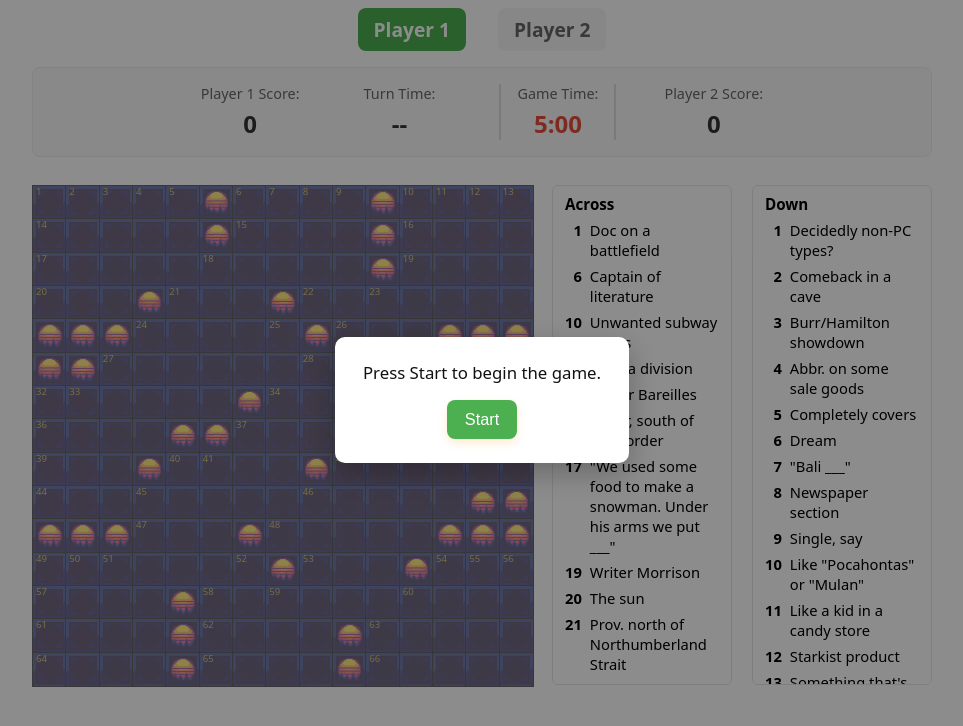
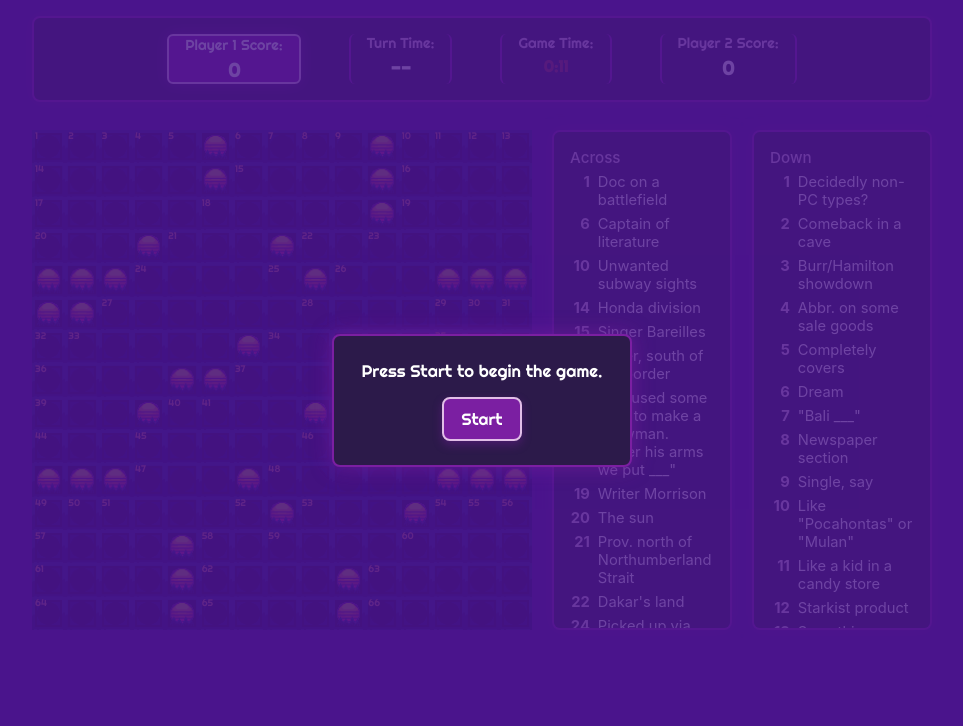
Before and after one commit to JosephSardo/HackRPI-Fall-2025, a React (Vite) app in the folder crossword/: page / in a window 1280 px wide. Shown: the top 726 px of the page, without its empty margins (158-1121 px from the left). Built offline with nearby package versions, Linux system fonts and the light colour scheme.

Commit message:
Updated UI

```diff
--- a/crossword/src/App.css
+++ b/crossword/src/App.css
@@ -1,7 +1,15 @@
+@import url('https://fonts.googleapis.com/css2?family=Orbitron:wght@400;700;900&family=Bungee&family=Press+Start+2P&family=Righteous&display=swap');
+
+body {
+  background-color: #4a148c;
+  margin: 0;
+  padding: 0;
+}
+
 .app {
   max-width: 900px;
   margin: 0 auto;
-  font-family: system-ui, -apple-system, BlinkMacSystemFont, 'Segoe UI', Roboto, Helvetica, Arial, sans-serif;
+  font-family: -apple-system, BlinkMacSystemFont, 'Segoe UI', Roboto, sans-serif;
 }
 
 .app h1 {
@@ -10,10 +18,7 @@
 }
 
 .player-headers {
-  display: flex;
-  justify-content: center;
-  gap: 2rem;
-  margin-bottom: 1rem;
+  display: none;
 }
 
 .player-header {
@@ -41,9 +46,10 @@
   gap: 3rem;
   margin: 1rem 0;
   padding: 1rem;
-  background: #f8f9fa;
+  background: #2c1a4a;
   border-radius: 8px;
-  border: 1px solid #e9ecef;
+  border: 2px solid #7b1fa2;
+  box-shadow: 0 0 15px rgba(123, 31, 162, 0.4);
 }
 
 .score-display {
@@ -51,29 +57,52 @@
   flex-direction: column;
   align-items: center;
   gap: 0.25rem;
+  border-left: 2px solid #7b1fa2;
+  border-right: 2px solid #7b1fa2;
+  padding-left: 1rem;
+  padding-right: 1rem;
+  border-radius: 6px;
+  transition: all 0.3s ease;
+}
+
+.score-display.active {
+  background: #7b1fa2;
+  box-shadow: 0 0 15px rgba(123, 31, 162, 0.6);
+  border: 2px solid #e1bee7;
+}
+
+.score-display.active .score-label {
+  color: #ffffff;
+}
+
+.score-display.active .score-value {
+  color: #ffffff;
 }
 
 .score-label {
   font-size: 0.9rem;
-  color: #666;
+  color: #e1bee7;
   font-weight: 500;
+  font-family: 'Righteous', sans-serif;
 }
 
 .score-value {
-  font-size: 1.5rem;
+  font-size: 1.2rem;
   font-weight: bold;
-  color: #333;
-}
-
-.timer-display {
-  border-left: 2px solid #ddd;
-  border-right: 2px solid #ddd;
-  padding-left: 1rem;
-  padding-right: 1rem;
+  color: #ffffff;
+  font-family: 'Righteous', sans-serif;
 }
 
 .timer-value {
+  color: #ffffff;
+  font-family: 'Righteous', sans-serif;
+  font-size: 1rem;
+}
+
+.timer-value.urgent {
   color: #e74c3c;
+  animation: pulse 1s infinite;
+  font-weight: bold;
 }
 
 .turn-timer {
@@ -145,13 +174,15 @@
   background-color: #fff;
   border: none;
   color: #ffe430;
-  border: 1px solid #000;
   display: flex;
   align-items: center;
   justify-content: center;
+  text-align: center;
   font-weight: 600;
-  font-size: 1.5rem;
+  font-size: 1.1rem;
   line-height: 1;
+  flex-direction: column;
+  font-family: 'Righteous', sans-serif;
   overflow: hidden;
   user-select: none;
   cursor: pointer;
@@ -159,62 +190,116 @@
   padding: 0;
   position: relative;
   z-index: 1;
-  transition: background 120ms ease, border-color 120ms ease;
+  transition: all 200ms ease;
   width: 100%;
   height: 100%;
   min-width: 0;
   min-height: 0;
 }
 
+.cell::before {
+  content: '';
+  position: absolute;
+  top: 0;
+  left: 0;
+  right: 0;
+  bottom: 0;
+  z-index: 2;
+  pointer-events: none;
+  opacity: 0;
+  transition: all 200ms ease;
+}
+
 .cell.selected {
   z-index: 20;
-  background-image: url('/images/white_square.png');
-  background-size: cover;
-  background-repeat: no-repeat;
-  background-position: center;
-  background-color: rgba(230, 243, 255, 0.7);
   border-color: #5b9cff;
-  color: #022;
+  color: #ffe430;
+}
+
+.cell.selected::before {
+  background-color: rgba(91, 156, 255, 0.3);
+  opacity: 1;
 }
 
 /* Focused cell shows a yellow highlight to indicate keyboard focus */
 .cell:focus {
-  background-image: url('/images/white_square.png');
-  background-size: cover;
-  background-repeat: no-repeat;
-  background-position: center;
-  background-color: rgba(255, 200, 149, 0.7); /* semi-transparent pale orange */
   border-color: #ff9d3c !important;
-  color: #000;
+  color: #ffe430;
   outline: none;
   z-index: 100; /* much higher to ensure it's above everything */
   position: relative;
 }
 
+.cell:focus::before {
+  background-color: rgba(255, 152, 0, 0.4); /* darker orange */
+  z-index: 1;
+  opacity: 1;
+}
+
 /* If a selected cell also has focus, prefer the focus (orange) styling */
 .cell.selected:focus {
-  background-image: url('images/transluscent_square.png');
-  background-size: cover;
-  background-color: rgba(255, 200, 149, 0.7);
   border-color: #ff9d3c;
-  color: #000;
+  color: #ffe430;
   z-index: 40;
 }
 
+.cell.selected:focus::before {
+  background-color: rgba(255, 152, 0, 0.4);
+  z-index: 2;
+  opacity: 1;
+}
+
 .cell.row-highlight {
-  background-image: url('/images/white_square.png');
-  background-size: cover;
-  background-repeat: no-repeat;
-  background-position: center;
-  background-color: rgba(255, 248, 176, 0.7);
-  border-color: #ffd54f !important;
+  border-color: #7b1fa2 !important;
   z-index: 50;
   position: relative;
 }
 
+.cell.row-highlight::before {
+  background-color: rgba(123, 31, 162, 0.4);
+  z-index: 1;
+  opacity: 1;
+}
+
 .cell.mutable {
-  background-color: rgba(232, 245, 232, 0.7);
   border-color: #4caf50;
+  z-index: 15;
+  position: relative;
+}
+
+.cell.mutable::before {
+  background-color: rgba(46, 125, 50, 0.4);
+  z-index: 1;
+  opacity: 1;
+}
+
+/* Gaming Font Demo Classes - Remove .demo-font-X to see different options */
+.cell.demo-font-orbitron {
+  font-family: 'Orbitron', monospace;
+  font-weight: 700;
+}
+
+.cell.demo-font-bungee {
+  font-family: 'Bungee', cursive;
+}
+
+.cell.demo-font-pixel {
+  font-family: 'Press Start 2P', cursive;
+  font-size: 1.2rem; /* Slightly smaller for pixel font */
+}
+
+.cell.demo-font-righteous {
+  font-family: 'Righteous', cursive;
+}
+
+/* Ensure cell content appears above all overlays */
+.cell {
+  isolation: isolate;
+}
+
+.cell > *:not(.num) {
+  z-index: 2;
+  margin-bottom: 10px;
 }
 
 /* Number badge in top-left of a cell for across/down clue numbering */
@@ -223,10 +308,12 @@
   left: 3px;
   top: 1px;
   font-size: 0.6rem;
-  color: #b8a022;
+  color: #ff9966;
   line-height: 1;
   pointer-events: none;
   font-weight: 500;
+  z-index: 2;
+  font-family: 'Righteous', sans-serif;
 }
 
 .cell.black {
@@ -272,11 +359,12 @@
   height: 500px;
   max-height: 500px;
   overflow: auto;
-  padding: 8px 12px;
-  background: #fff;
-  border: 1px solid #e6e6e6;
-  border-radius: 6px;
+  padding: 1rem;
+  background: #2c1a4a;
+  border: 2px solid #7b1fa2;
+  border-radius: 8px;
   box-sizing: border-box;
+  box-shadow: 0 0 15px rgba(123, 31, 162, 0.4);
 }
 
 .clue-lists {
@@ -288,6 +376,8 @@
 .clue-group h3 {
   margin: 0 0 6px 0;
   font-size: 0.95rem;
+  color: #e1bee7;
+  font-weight: 500;
 }
 
 .clue-group ul,
@@ -304,24 +394,82 @@
   grid-template-columns: auto 1fr;
   gap: 8px;
   align-items: baseline;
+  color: #ffffff;
 }
 
 .clue-group li strong {
   text-align: right;
   min-width: 2ch;
+  color: #e1bee7;
 }
 
 .clue-group li.active-clue {
-  background: #fff8b0;
+  background: #7b1fa2;
   padding: 4px;
   margin: 0 -4px 6px -4px;
   border-radius: 3px;
   font-weight: 500;
+  box-shadow: 0 0 10px rgba(123, 31, 162, 0.4);
 }
 
 @media (max-width: 880px) {
   .board { flex-direction: column; }
   .clues { width: 100%; max-height: 260px; }
+}
+
+/* Confetti Animation */
+.confetti {
+  position: fixed;
+  top: 0;
+  left: 0;
+  width: 100%;
+  height: 100%;
+  pointer-events: none;
+  z-index: 10000;
+}
+
+.confetti-piece {
+  position: absolute;
+  width: calc(12px * var(--size, 1));
+  height: calc(12px * var(--size, 1));
+  background: #e1bee7;
+  border-radius: 3px;
+  animation: confetti-fall linear forwards;
+  top: -50px;
+  will-change: transform, opacity;
+}
+
+.confetti-piece:nth-child(2n) { background: #7b1fa2; }
+.confetti-piece:nth-child(3n) {
+  background: #9c27b0;
+  width: calc(8px * var(--size, 1));
+  height: calc(16px * var(--size, 1));
+}
+.confetti-piece:nth-child(4n) {
+  background: #ba68c8;
+  border-radius: 50%;
+}
+.confetti-piece:nth-child(5n) {
+  background: #ce93d8;
+  width: calc(16px * var(--size, 1));
+  height: calc(8px * var(--size, 1));
+}
+.confetti-piece:nth-child(6n) { background: #f8bbd9; }
+.confetti-piece:nth-child(7n) {
+  background: #e91e63;
+  border-radius: 50%;
+}
+.confetti-piece:nth-child(8n) { background: #ff4081; }
+
+@keyframes confetti-fall {
+  0% {
+    transform: translateY(-50px) translateX(0) rotate(0deg) scale(var(--size, 1));
+    opacity: 1;
+  }
+  100% {
+    transform: translateY(calc(100vh + 50px)) translateX(var(--drift, 0)) rotate(var(--rotation, 360deg)) scale(var(--size, 1));
+    opacity: 0;
+  }
 }
 
 /* Modal shown when players swap */
@@ -331,7 +479,7 @@
   top: 0;
   right: 0;
   bottom: 0;
-  background: rgba(0,0,0,0.45);
+  background: rgba(74, 20, 140, 0.8);
   display: flex;
   align-items: center;
   justify-content: center;
@@ -339,10 +487,11 @@
 }
 
 .modal-box {
-  background: white;
+  background: #2c1a4a;
+  border: 2px solid #7b1fa2;
   padding: 24px 28px;
-  border-radius: 10px;
-  box-shadow: 0 10px 30px rgba(0,0,0,0.25);
+  border-radius: 8px;
+  box-shadow: 0 0 20px rgba(123, 31, 162, 0.6);
   text-align: center;
   max-width: 90%;
 }
@@ -350,21 +499,34 @@
 .modal-message {
   margin: 0 0 16px 0;
   font-size: 1.05rem;
-  color: #111;
+  color: #ffffff;
+  font-family: 'Righteous', sans-serif;
+}
+
+.modal-scores {
+  margin: 0 0 16px 0;
+  font-size: 0.95rem;
+  color: #e1bee7;
+  font-family: 'Righteous', sans-serif;
 }
 
 .modal-btn {
   padding: 10px 18px;
   font-size: 1.02rem;
-  border: none;
-  background: #4caf50; /* green */
-  color: white;
+  border: 2px solid #e1bee7;
+  background: #7b1fa2;
+  color: #ffffff;
   border-radius: 8px;
   cursor: pointer;
-  box-shadow: 0 4px 10px rgba(255,152,0,0.18);
+  box-shadow: 0 4px 10px rgba(123, 31, 162, 0.4);
+  transition: all 200ms ease;
+  font-family: 'Righteous', sans-serif;
 }
 
-.modal-btn:hover { background: #4caf50 }
+.modal-btn:hover {
+  background: #9c27b0;
+  box-shadow: 0 0 15px rgba(123, 31, 162, 0.8);
+}
 
 /* When modal is open, mark the grid as hidden to assistive tech and disable interaction */
 .grid[aria-hidden="true"] {
--- a/crossword/src/App.jsx
+++ b/crossword/src/App.jsx
@@ -1,6 +1,6 @@
 import { SAMPLE_CROSSWORD } from './data/sampleCrossword.js'
 import * as gridNav from './logic/gridNavigation.js'
-import { useState, useRef, useEffect } from 'react'
+import { useState, useRef, useEffect, useMemo } from 'react'
 import './App.css'
 
 function App() {
@@ -27,7 +27,7 @@ function App() {
   const [player2Score, setPlayer2Score] = useState(0)
 
   // Time states
-  const [timeLeft, setTimeLeft] = useState(300) // 10 minutes in seconds
+  const [timeLeft, setTimeLeft] = useState(11) // 10 minutes in seconds
   const [turnTimeLeft, setTurnTimeLeft] = useState(10) // 10 seconds per turn
   const [turnTimerActive, setTurnTimerActive] = useState(false)
   const [gameStarted, setGameStarted] = useState(false)
@@ -37,6 +37,7 @@ function App() {
   const [showStartModal, setShowStartModal] = useState(false)
   const modalContinueRef = useRef(null)
   const [winModalPlayer, setWinModalPlayer] = useState(null)
+  const [showConfetti, setShowConfetti] = useState(false)
 
   const gridRef = useRef(null)
 
@@ -60,6 +61,11 @@ function App() {
         winner = 'Tie'
       }
       setWinModalPlayer(winner)
+      setShowConfetti(true)
+      // Stop turn timer when game ends
+      setTurnTimerActive(false)
+      // Stop confetti after 5 seconds
+      setTimeout(() => setShowConfetti(false), 5000)
       return
     }
 
@@ -495,7 +501,7 @@ function App() {
 
       {/* Score Widget */}
       <div className="score-widget">
-        <div className="score-display">
+        <div className={`score-display ${activePlayer ? 'active' : ''}`}>
           <span className="score-label">Player 1 Score:</span>
           <span className="score-value">{player1Score}</span>
         </div>
@@ -509,12 +515,12 @@ function App() {
 
         <div className="score-display timer-display">
           <span className="score-label">Game Time:</span>
-          <span className="score-value timer-value">
+          <span className={`score-value timer-value ${timeLeft < 60 ? 'urgent' : ''}`}>
             {Math.floor(timeLeft / 60)}:{(timeLeft % 60).toString().padStart(2, '0')}
           </span>
         </div>
 
-        <div className="score-display">
+        <div className={`score-display ${!activePlayer ? 'active' : ''}`}>
           <span className="score-label">Player 2 Score:</span>
           <span className="score-value">{player2Score}</span>
         </div>
@@ -567,6 +573,8 @@ function App() {
           </div>
         </div>
       )}
+
+      {showConfetti && <Confetti />}
       {showStartModal && (
         <div className="modal-overlay" role="dialog" aria-modal="true">
           <div className="modal-box">
@@ -692,4 +700,33 @@ function DownClues({ cells, activeClue, isActive }) {
   )
 }
 
+function Confetti() {
+  const pieces = useMemo(() => {
+    return Array.from({ length: 120 }, (_, i) => {
+      const drift = (Math.random() - 0.5) * 400 // -200px to +200px horizontal drift
+      const rotation = Math.random() * 720 + 360 // 360-1080 degrees
+      const duration = 2 + Math.random() * 2 // 2-4 seconds
+      const delay = Math.random() * 1 // 0-1 second delay
+      const size = 0.8 + Math.random() * 1.2 // 0.8x to 2x size multiplier
+
+      return (
+        <div
+          key={`confetti-${i}`}
+          className="confetti-piece"
+          style={{
+            left: `${Math.random() * 120 - 10}%`, // -10% to 110% (overflow for edge effect)
+            '--drift': `${drift}px`,
+            '--rotation': `${rotation}deg`,
+            '--size': size,
+            animationDelay: `${delay}s`,
+            animationDuration: `${duration}s`,
+          }}
+        />
+      )
+    })
+  }, []) // Empty dependency array ensures pieces are created only once
+
+  return <div className="confetti">{pieces}</div>
+}
+
 export default App
```
